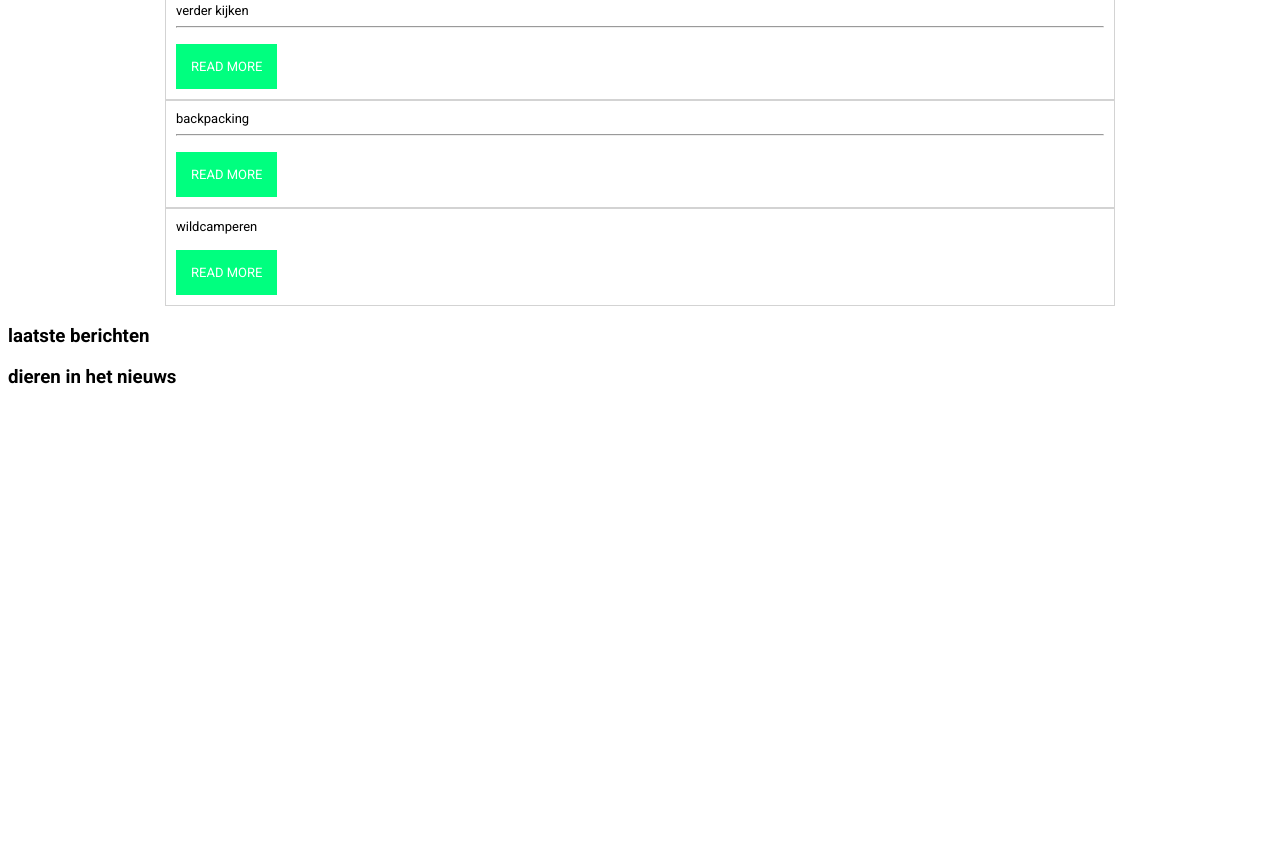
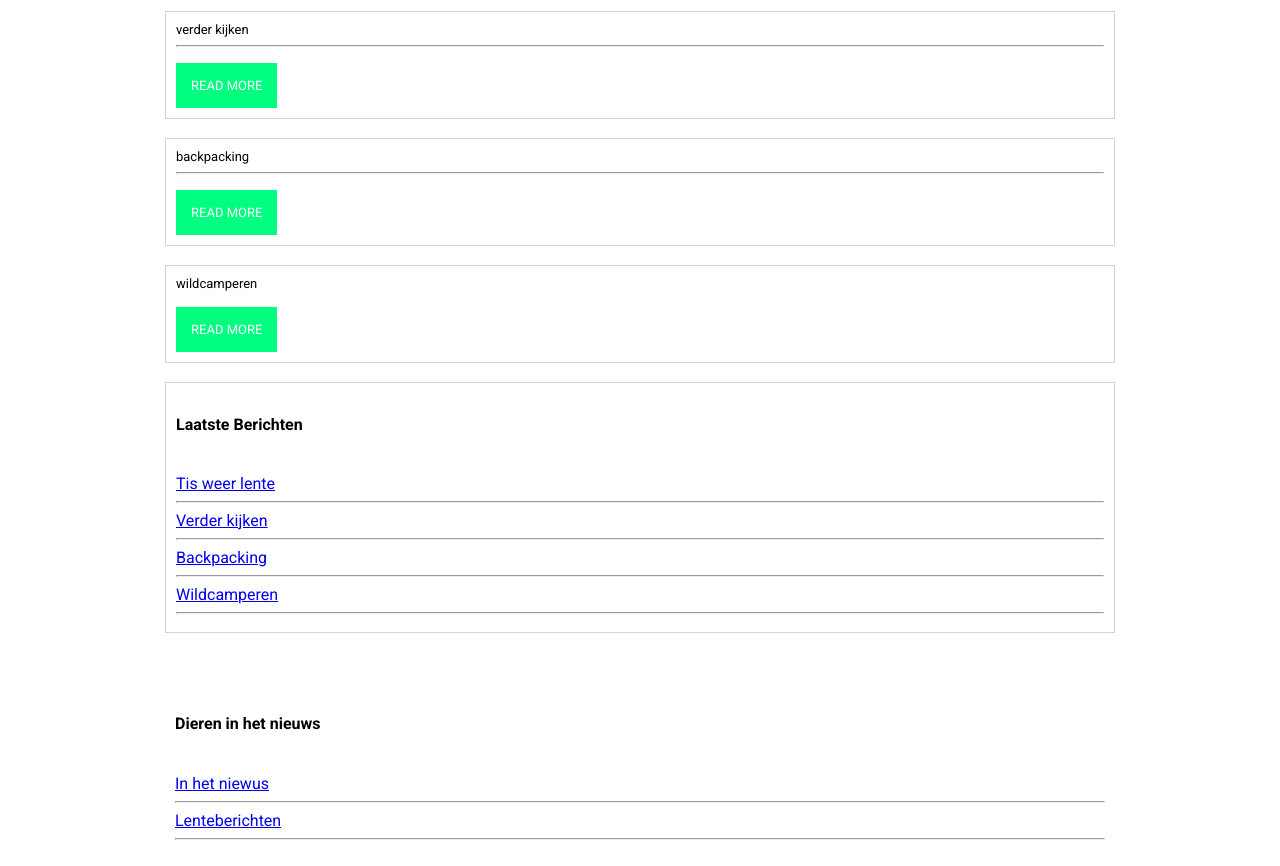
Before and after one commit to Timmy0506/challenge2, a plain HTML site: page index.html in a window 1280 px wide. Shown: the part 400-1266 px from the top of the page. Before the commit the page ends 807 px from the top, so only its background shows below. Drawn offline with Linux system fonts and the light colour scheme.

Commit message:
opdracht 2/3

```diff
--- a/index.html
+++ b/index.html
@@ -38,13 +38,14 @@
             <hr class="line">
             <p>Lorem ipsum dolor sit amet, consectetur adipiscing elit. Phasellus porttitor velit non neque lobortis fermentum. Duis pellentesque sem a sapien fermentum pharetra vel nec ex. Nullam luctus, nisi et suscipit dignissim, nisi lectus porta odio, et sodales velit augue eget velit.</p>
             <div class="read">
-                <a href="#">READ MORE</a>
+                <a href="./lente.html">READ MORE</a>
             </div>
         </div>
     </div>
             </div>
         </aside>
     </main>
+    <br>
 
 
 <main>
@@ -57,13 +58,14 @@
             <hr class="line">
             <p></p>
             <div class="read">
-            <a href="#">READ MORE</a>
+            <a href="./kijken.html">READ MORE</a>
             </div>
         </div>
     </div>
         </div>
     </aside>
 </main>
+    <br>
 
 <main>
     <aside>
@@ -77,7 +79,7 @@
             <hr class="line">
             <p></p>
             <div class="read">
-            <a href="#">READ MORE</a>
+            <a href="./back.html">READ MORE</a>
         </div>
         </div>
     </div>
@@ -85,6 +87,7 @@
 
         </aside>
     </main>
+    <br>
 
     <main>
         <aside>
@@ -96,24 +99,44 @@
             <div class="date"></div>
             <p></p>
             <div class="read">
-                <a href="#">READ MORE</a>
+                <a href="./wild.html">READ MORE</a>
             </div>
         </div>
     </div>
         </div>
         </aside>
     </main>
+    <br>
 
 
 
 
-    <div>
-        <h3>laatste berichten</h3>
-    </div>
+    <aside>
+        <div id="content">
+        <div class="content">
+            <h4 class="title-head">Laatste Berichten</h4>
+            <br>
+            <a href="./lente.html" class="post">Tis weer lente</a>
+            <hr>
+            <a href="./kijken.html" class="post">Verder kijken</a>
+            <hr>
+            <a href="back.html" class="post">Backpacking</a>
+            <hr>
+            <a href="wild.html" class="post">Wildcamperen</a>
+            <hr>
 
-    <div>
-        <h3>dieren in het nieuws</h3>
-    </div>
+        </div>
+        <br>
+        <div class="aside">
+            <h4 class="aside-title">Dieren in het nieuws</h4>
+            <br>
+            <a href="error/error.html" class="aside-post">In het niewus</a>
+            <hr>
+            <a href="error/error.html" class="aside-post">Lenteberichten</a>
+            <hr>
+        </div>
+        </div>
+    </aside>
     </div>
 
 
```
Also changed, not shown: back.html (added, +10 -0 lines), kijken.html (added, +10 -0 lines), lente.html (added, +10 -0 lines), wild.html (added, +10 -0 lines).
